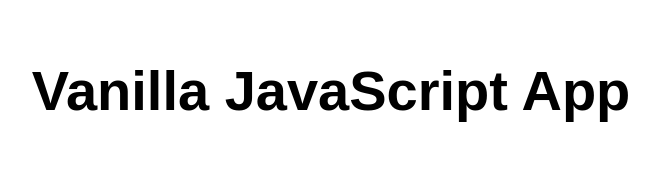
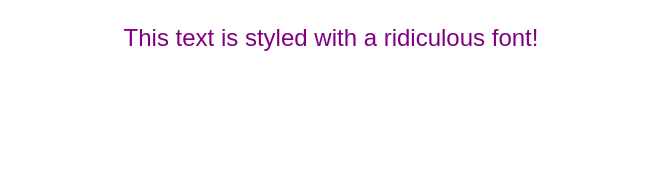
Before and after one commit to Uthej1226/itc505-homework3, a website: page src/index.html in a window 1280 px wide. Shown: the whole page, without its empty margins (309-968 px from the left). Drawn offline with Linux system fonts and the light colour scheme.

Commit message:
Update index.html

```diff
--- a/src/index.html
+++ b/src/index.html
@@ -9,9 +9,11 @@
 </head>
 
 <body>
-  <main>
-    <h1>Vanilla JavaScript App</h1>
-  </main>
+
+  <div class="unique-font">
+        <p>This text is styled with a ridiculous font!</p>
+    </div>
+</body>
 </body>
 
 </html>
```
